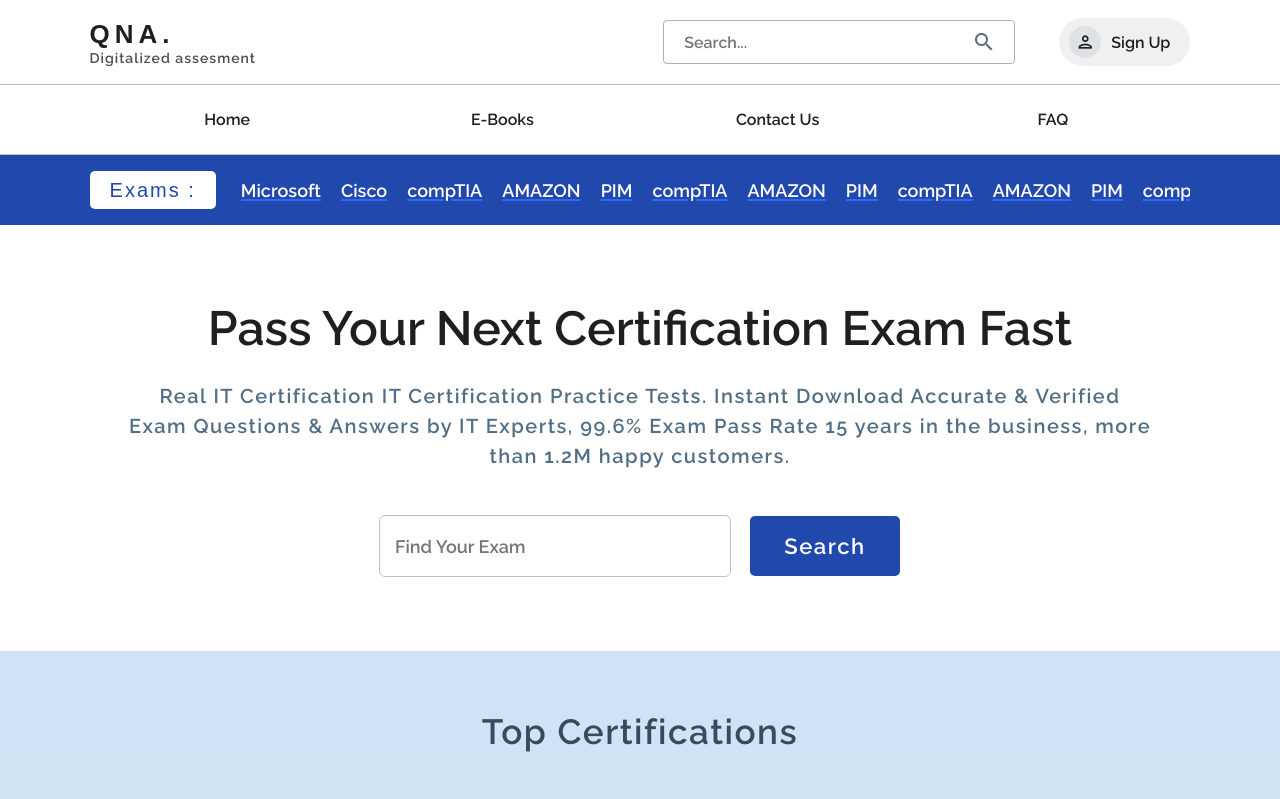
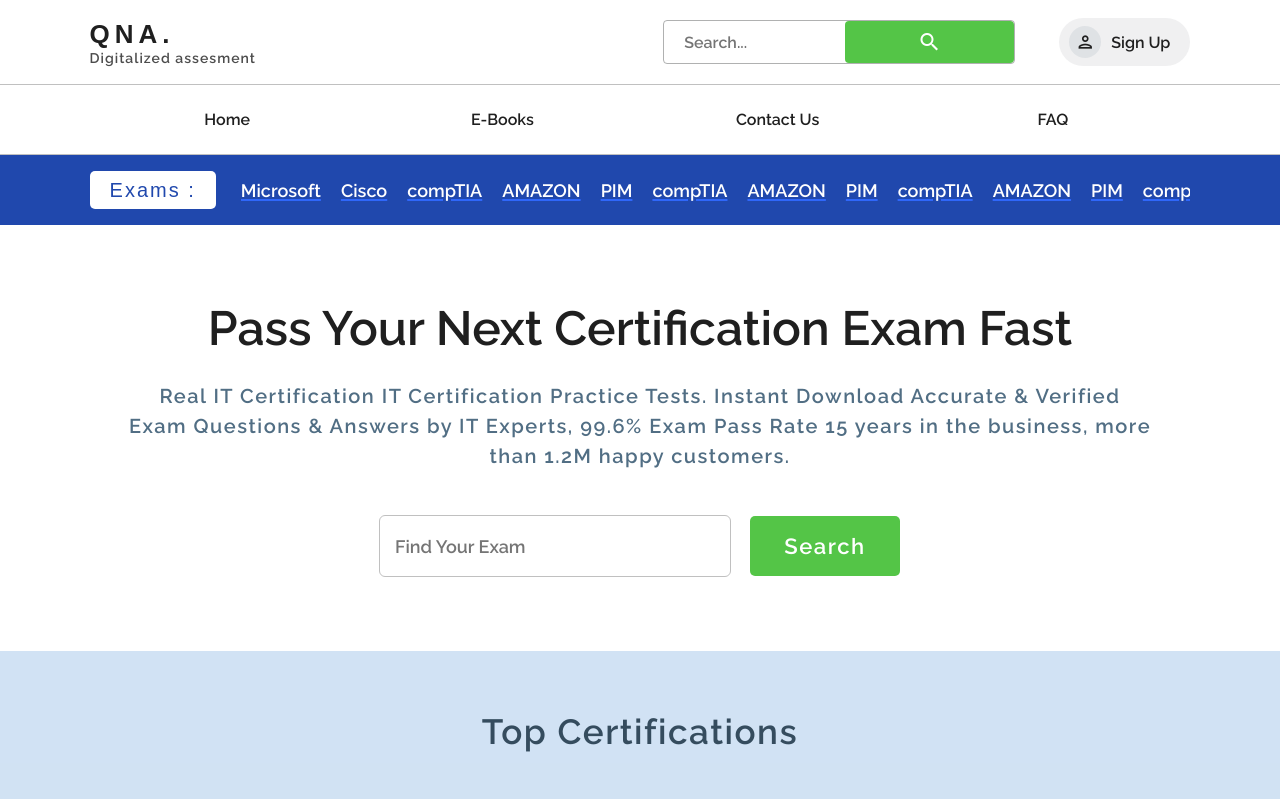
Before and after one commit to immanuel-savvy/qna, a React app: page / in a window 1280 px wide. Shown: the top 799 px of the page. Built offline with nearby package versions, Linux system fonts and the light colour scheme; a web font is replaced by a local one.

Commit message:
1676062195910032430

```diff
--- a/src/App.css
+++ b/src/App.css
@@ -377,7 +377,6 @@
 main .sectioni .srch button {
   height: 100%;
   width: 150px;
-  background-color: #2048ad;
   color: white;
   border-color: #2048ad;
   outline: none;
@@ -794,6 +793,7 @@
   color: #354c5e;
 }
 
+form button,
 button {
   width: 100%;
   max-width: 400px;
```
